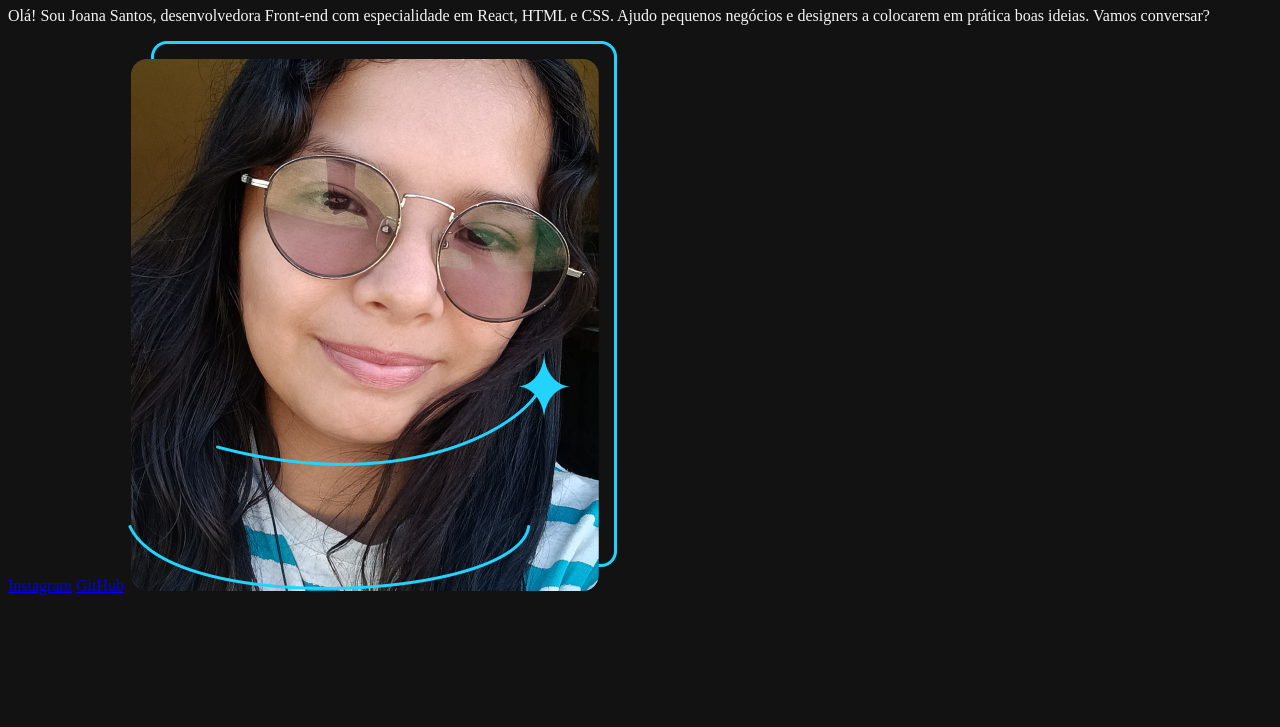
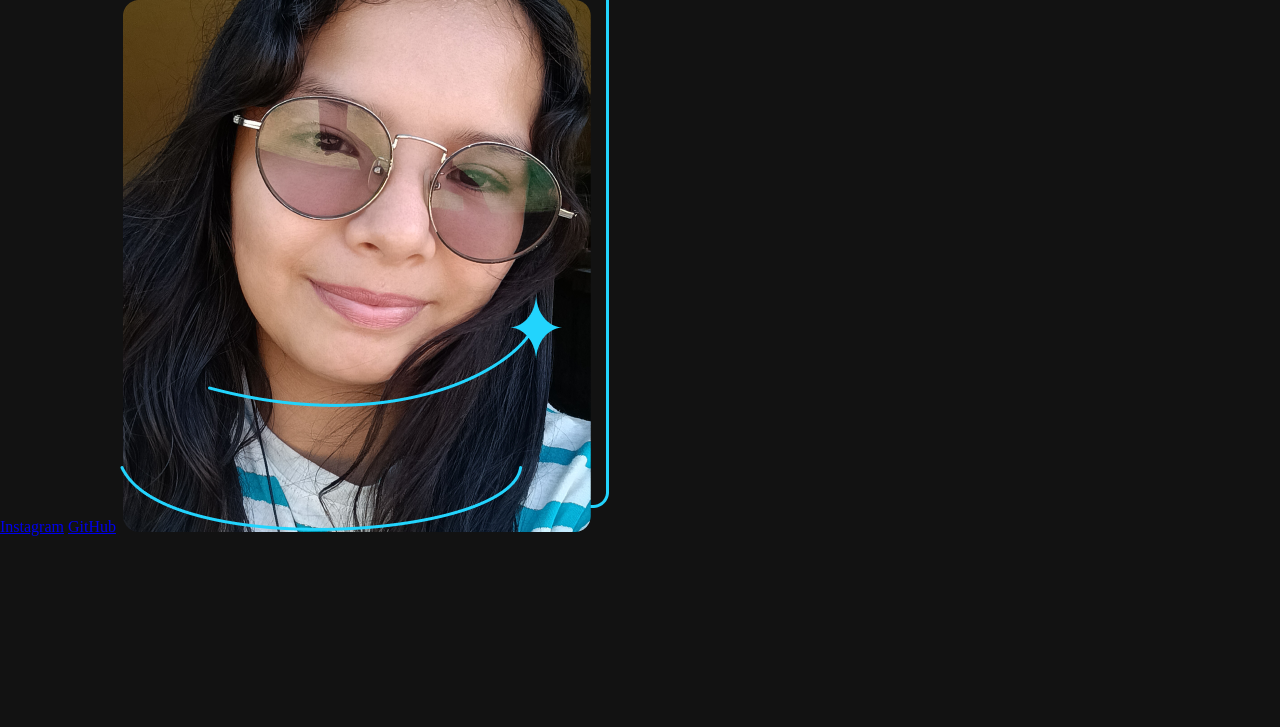
Before and after one commit to linda-brandao/portfolio, a plain HTML site: page index.html in a window 1280 px wide. Shown: the part 73-800 px from the top of the page. Drawn offline with Linux system fonts and the light colour scheme.

Commit message:
add reset css

```diff
--- a/estilos/style.css
+++ b/estilos/style.css
@@ -1,4 +1,11 @@
+* {
+    margin: 0;
+    padding: 0;
+}
+
 body {
+    box-sizing: border-box;
+    height: 100vh;
     background-color:#121212;
     color:#F6F6F6;
 }
```
